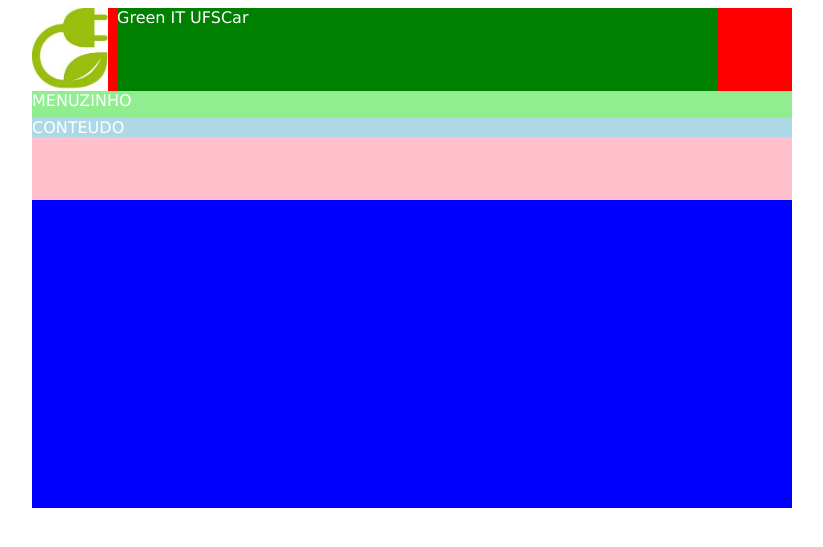
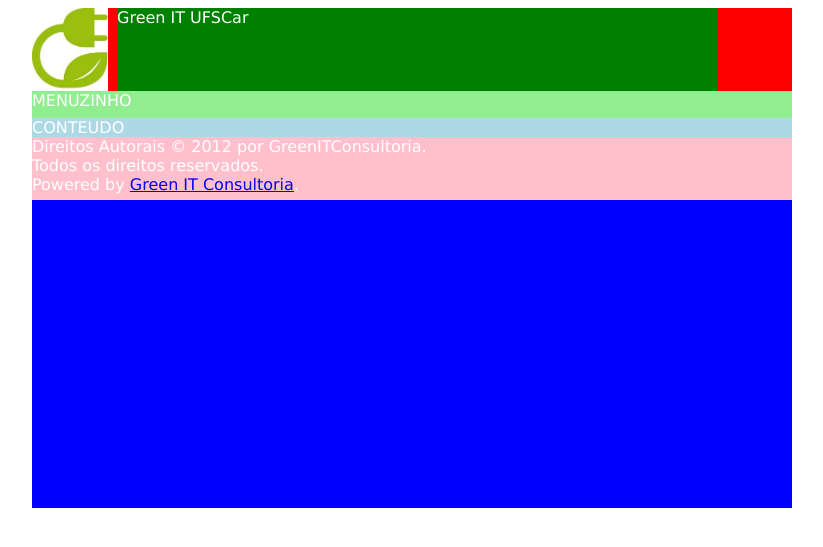
Before and after one commit to fguiraldelli/greenit, a PHP site: page / in a window 1280 px wide. Shown: the top 547 px of the page, without its empty margins (228-1051 px from the left). Run offline with PHP 8.4, Linux system fonts and the light colour scheme.

Commit message:
Adicionado Cabecalho e Rodape

```diff
--- /dev/null
+++ b/cabecalho.php
@@ -0,0 +1,6 @@
+<div class="logo">
+    <img class="logo" src="imgs/logo.jpg" />
+</div>
+<div class="titulo">
+    Green IT UFSCar
+</div>
--- a/index.php
+++ b/index.php
@@ -1,5 +1,4 @@
 <?php ?>
-
 <html>
     <head>
         <link rel="stylesheet" type="text/css" href="padrao.css">
@@ -7,12 +6,7 @@
     <body>
         <div class="geral">
             <div class="cabecalho">
-                <div class="logo">
-                    <img class="logo" src="imgs/logo.jpg" />
-                </div>
-                <div class="titulo">
-                    Green IT UFSCar
-                </div>
+                <?php include("cabecalho.php");  ?>
             </div>
             <div class="menu">
                 MENUZINHO
@@ -21,7 +15,7 @@
                 CONTEUDO
             </div>
             <div class="rodape">
-                <?php //include("rodape.php");  ?>
+                <?php include("rodape.php");  ?>
             </div>
         </div
     </body>
--- /dev/null
+++ b/rodape.php
@@ -0,0 +1,3 @@
+Direitos Autorais &copy; 2012 por GreenITConsultoria.<br/>
+Todos os direitos reservados.<br/>
+Powered by <a href="http://www.greenitconsultoria.com/" rel="external">Green IT Consultoria</a>.
```
